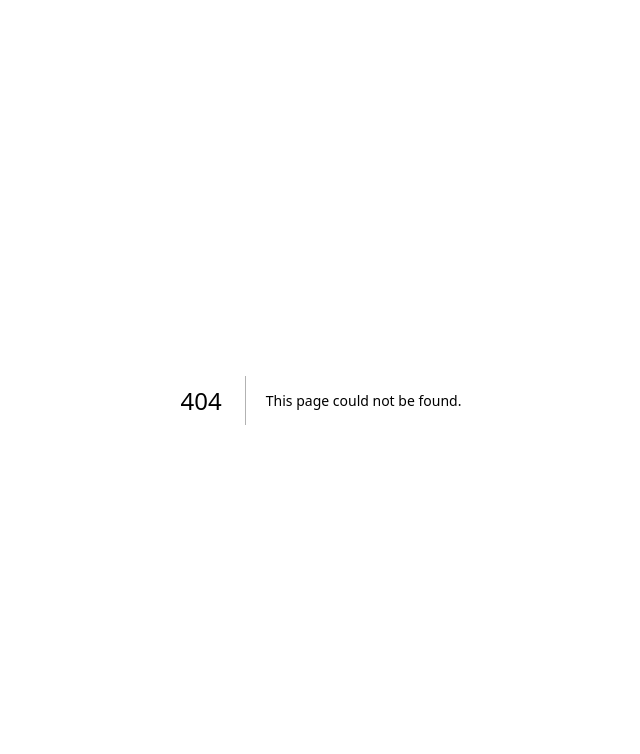
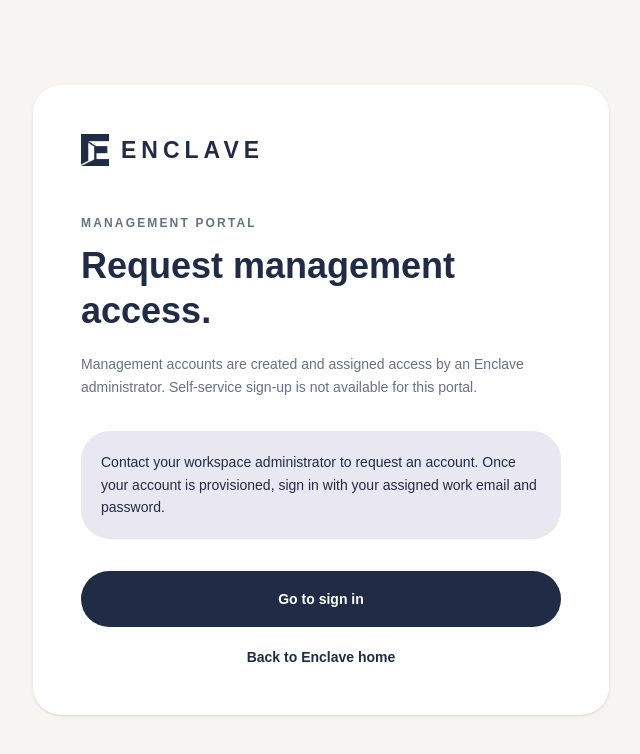
Before and after one commit to Michelle-0107/Enclave, a Next.js app in the folder frontend/enclave-web/: page /sign-up in a window 1280 px wide. Before the commit this address had no page. Shown: the top 754 px of the page, without its empty margins (319-959 px from the left). Built offline with nearby package versions, Linux system fonts and the light colour scheme.

Commit message:
Add web auth entry and access request routes

```diff
--- a/frontend/enclave-web/index.html
+++ b/frontend/enclave-web/index.html
@@ -85,6 +85,19 @@
         transition: background 150ms ease, transform 150ms ease;
       }
 
+      .access-note {
+        margin: 16px 0 0;
+        color: #747e91;
+        font-size: 13px;
+        line-height: 1.6;
+        text-align: center;
+      }
+
+      .access-note a {
+        color: #202b45;
+        font-weight: 700;
+      }
+
       .primary:hover {
         transform: translateY(-1px);
         background: #2e3d5d;
@@ -148,6 +161,9 @@
       </p>
 
       <a class="primary" href="/sign-in">Go to management sign in</a>
+      <p class="access-note">
+        Need a management account? <a href="/sign-up">Request access</a> from your administrator.
+      </p>
 
       <h2>Management pages</h2>
       <nav class="routes" aria-label="Management pages">
--- a/frontend/enclave-web/next.config.ts
+++ b/frontend/enclave-web/next.config.ts
@@ -1,8 +1,12 @@
 import type { NextConfig } from "next";
+import path from "node:path";
+import { fileURLToPath } from "node:url";
+
+const projectRoot = path.dirname(fileURLToPath(import.meta.url));
 
 const nextConfig: NextConfig = {
-  /* config options here */
   turbopack: {
+    root: projectRoot,
     rules: {
       "*.css": {
         loaders: ["@tailwindcss/turbopack"],
--- a/frontend/enclave-web/src/app/page.tsx
+++ b/frontend/enclave-web/src/app/page.tsx
@@ -30,6 +30,12 @@
         >
           Sign in to Enclave
         </Link>
+        <p className="mt-5 text-center text-sm text-muted-foreground">
+          Need a management account?{' '}
+          <Link href="/sign-up" className="font-semibold text-primary underline-offset-4 hover:underline">
+            Request access
+          </Link>
+        </p>
       </section>
     </main>
   );
--- /dev/null
+++ b/frontend/enclave-web/src/app/sign-up/page.tsx
@@ -0,0 +1,49 @@
+import Image from 'next/image';
+import Link from 'next/link';
+
+export default function SignUpPage() {
+  return (
+    <main className="flex min-h-dvh items-center justify-center bg-background px-6 py-12 text-primary">
+      <section className="w-full max-w-xl rounded-[28px] bg-white p-8 shadow-sm sm:p-12">
+        <Link href="/" className="mb-12 flex items-center gap-3" aria-label="Back to Enclave home">
+          <Image
+            src="/images/enclave-logo.png"
+            alt=""
+            width={28}
+            height={34}
+            className="object-contain"
+          />
+          <span className="text-[23px] font-bold tracking-[5px]">ENCLAVE</span>
+        </Link>
+
+        <p className="mb-3 text-xs font-bold uppercase tracking-[0.18em] text-muted-foreground">
+          Management portal
+        </p>
+        <h1 className="text-3xl font-semibold leading-tight sm:text-4xl">
+          Request management access.
+        </h1>
+        <p className="mt-5 text-sm leading-relaxed text-muted-foreground">
+          Management accounts are created and assigned access by an Enclave administrator.
+          Self-service sign-up is not available for this portal.
+        </p>
+
+        <div className="mt-8 rounded-2xl bg-secondary p-5 text-sm leading-relaxed text-primary">
+          Contact your workspace administrator to request an account. Once your account is
+          provisioned, sign in with your assigned work email and password.
+        </div>
+
+        <Link
+          href="/sign-in"
+          className="mt-8 flex min-h-14 items-center justify-center rounded-2xl bg-primary px-6 text-sm font-semibold text-primary-foreground transition-opacity hover:opacity-90"
+        >
+          Go to sign in
+        </Link>
+        <p className="mt-5 text-center text-sm text-muted-foreground">
+          <Link href="/" className="font-semibold text-primary underline-offset-4 hover:underline">
+            Back to Enclave home
+          </Link>
+        </p>
+      </section>
+    </main>
+  );
+}
--- a/frontend/enclave-web/src/components/auth/SignIn.tsx
+++ b/frontend/enclave-web/src/components/auth/SignIn.tsx
@@ -2,6 +2,7 @@
 
 import { useState, type FormEvent } from 'react';
 import Image from 'next/image';
+import Link from 'next/link';
 import { useRouter } from 'next/navigation';
 
 import { Button } from '@/components/ui/button';
@@ -182,7 +183,10 @@
           </form>
 
           <p className="text-xs text-muted-foreground">
-            Need access? Contact your administrator.
+            Need a management account?{' '}
+            <Link href="/sign-up" className="font-semibold text-primary underline-offset-4 hover:underline">
+              Request access
+            </Link>
           </p>
         </div>
       </main>
```
